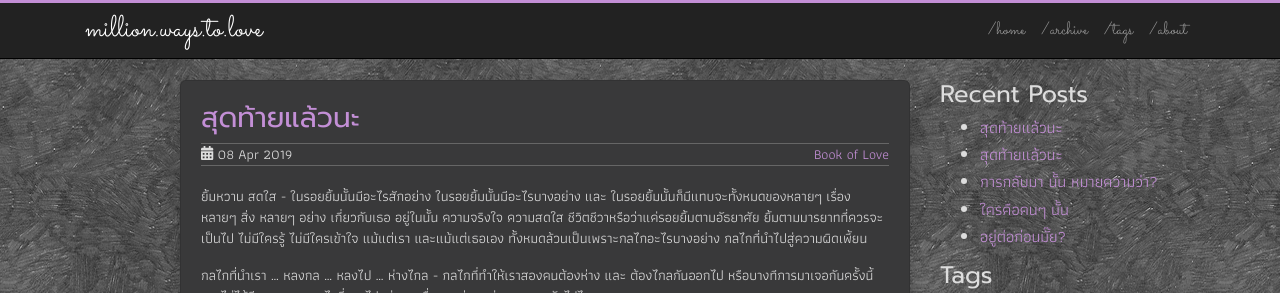
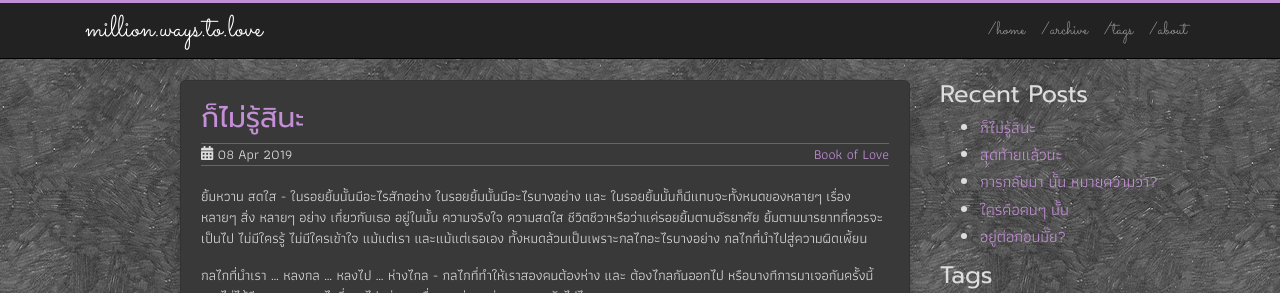
Before and after one commit to sdeehub/love, a Jekyll site: the page built from _posts/2019-04-08-i-really-dont-know.md, in a window 1280 px wide and 1221 px high. Shown: the top 293 px of the window. Built offline with Jekyll 4.4.1, drawn with Linux system fonts in a browser that asks for light colours; comment, search, counter and statistics services are not loaded.

Commit message:
fix title

```diff
--- a/_posts/2019-04-08-i-really-dont-know.md
+++ b/_posts/2019-04-08-i-really-dont-know.md
@@ -1,6 +1,6 @@
 ---
 layout: post
-title: "สุดท้ายแล้วนะ"
+title: "ก็ไม่รู้สินะ"
 date: 2019-04-08 22:03:39 +0700
 tags:
   - Book of Love
```
